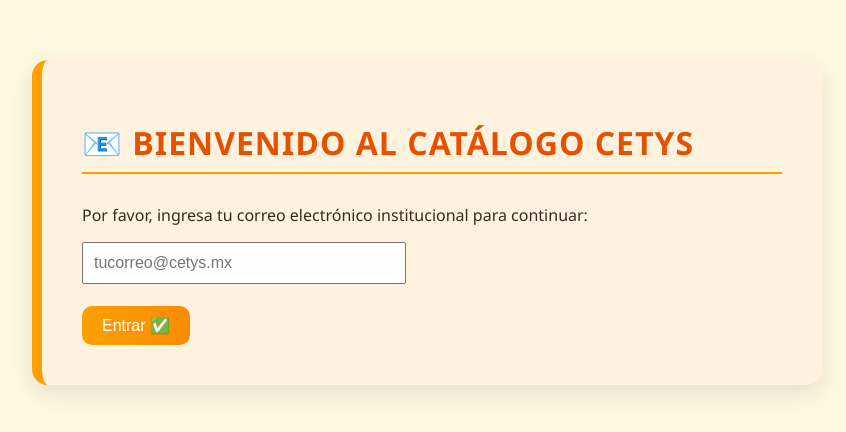
After one commit to edgardlt03/catalogo-cetys, a Flask app: page /registro in a window 1280 px wide. The commit adds this page. Shown: the top 432 px of the page, without its empty margins (213-1059 px from the left). Run offline with Flask 3, Linux system fonts and the light colour scheme.

Commit message:
Subiendo versión final del catálogo con registro y correo

```diff
--- a/app.py
+++ b/app.py
@@ -1,22 +1,68 @@
-from flask import Flask, render_template, request, redirect, send_from_directory, url_for
-from video.stream import video_bp
+from flask import Flask, render_template, request, redirect, send_from_directory, url_for, session
 import os
 import config
+import smtplib
+from email.mime.text import MIMEText
+from email.mime.multipart import MIMEMultipart
 
 app = Flask(__name__)
 app.config['UPLOAD_FOLDER'] = config.UPLOAD_FOLDER
+UPLOAD_BASE = "uploads"
+app.secret_key = "clave_super_secreta"  # cámbiala en producción
 
-#app.register_blueprint(video_bp)
+# --- FUNCIÓN PARA ENVIAR CORREO ---
+def enviar_correo(destinatario):
+    remitente = "juan.lupe.sacame@gmail.com"  # ✅ CAMBIA ESTO
+    contraseña = "fimy fuee pbzq hqfu"         # ✅ CONTRASEÑA DE APLICACIÓN
 
-UPLOAD_BASE = "uploads"
+    asunto = "Gracias por entrar a CETYSCatálogo"
+    cuerpo = "Hola, gracias por visitar CETYSCatálogo. ¡Esperamos que te sea útil!"
 
+    msg = MIMEMultipart()
+    msg["From"] = remitente
+    msg["To"] = destinatario
+    msg["Subject"] = asunto
+    msg.attach(MIMEText(cuerpo, "plain"))
+
+    try:
+        server = smtplib.SMTP("smtp.gmail.com", 587)
+        server.starttls()
+        server.login(remitente, contraseña)
+        server.send_message(msg)
+        server.quit()
+        print("✅ Correo enviado a", destinatario)
+    except Exception as e:
+        print("❌ Error enviando correo:", e)
+
+# --- RUTA DE REGISTRO ---
+@app.route('/registro', methods=["GET", "POST"])
+def registro():
+    if request.method == "POST":
+        correo = request.form.get("correo")
+        if correo:
+            session["correo"] = correo
+            enviar_correo(correo)
+            return redirect(url_for("index"))
+    return render_template("registro.html")
+
+# --- RUTA PARA CERRAR SESIÓN ---
+@app.route('/logout')
+def logout():
+    session.clear()
+    return redirect(url_for("registro"))
+
+# --- VISTA PRINCIPAL ---
 @app.route('/')
 def index():
-    print(">>> Entraste a index.html desde:", os.path.abspath("templates/index.html"))
-    return render_template('index.html')
+
+    if "correo" not in session:
+        return redirect(url_for("registro"))
+    return render_template("index.html")
 
 @app.route('/semestre')
 def seleccionar_semestre():
+    if "correo" not in session:
+        return redirect(url_for("registro"))
     carrera = request.args.get("carrera")
     if not carrera:
         return redirect(url_for("index"))
@@ -24,9 +70,10 @@
 
 @app.route("/materia")
 def seleccionar_materia():
+    if "correo" not in session:
+        return redirect(url_for("registro"))
     carrera = request.args.get("carrera")
     semestre = request.args.get("semestre")
-
     if not carrera or not semestre:
         return redirect(url_for("index"))
 
@@ -42,9 +89,12 @@
 
 @app.route("/archivos")
 def ver_archivos():
+    if "correo" not in session:
+        return redirect(url_for("registro"))
     carrera = request.args.get("carrera")
     semestre = request.args.get("semestre")
     materia = request.args.get("materia")
+
     ruta = os.path.join(UPLOAD_BASE, carrera, semestre, materia)
     os.makedirs(ruta, exist_ok=True)
     archivos = os.listdir(ruta)
@@ -52,6 +102,8 @@
 
 @app.route("/subir", methods=["POST"])
 def subir_archivo():
+    if "correo" not in session:
+        return redirect(url_for("registro"))
     archivo = request.files["archivo"]
     carrera = request.form["carrera"]
     semestre = request.form["semestre"]
@@ -65,13 +117,15 @@
 
 @app.route("/descargar/<archivo>")
 def descargar_archivo(archivo):
+    if "correo" not in session:
+        return redirect(url_for("registro"))
     carrera = request.args.get("carrera")
     semestre = request.args.get("semestre")
     materia = request.args.get("materia")
+
     ruta = os.path.join(UPLOAD_BASE, carrera, semestre, materia)
     return send_from_directory(ruta, archivo, as_attachment=True)
 
 if __name__ == '__main__':
     print(">>> Starting WebCraft...")
-    print(">>> Flask está usando templates desde:", app.template_folder)
     app.run(host='0.0.0.0', port=5050)
--- /dev/null
+++ b/templates/registro.html
@@ -0,0 +1,32 @@
+<!DOCTYPE html>
+<html lang="es">
+<head>
+  <meta charset="UTF-8">
+  <title>Registro - Catálogo CETYS</title>
+  <link rel="stylesheet" href="/static/style.css">
+</head>
+<body>
+  <div class="container">
+    <h1>📧 Bienvenido al Catálogo CETYS</h1>
+    <p>Por favor, ingresa tu correo electrónico institucional para continuar:</p>
+
+    <form method="post">
+      <input
+        type="email"
+        name="correo"
+        placeholder="tucorreo@cetys.mx"
+        required
+        style="padding: 10px; width: 100%; max-width: 300px; font-size: 16px;"
+      >
+      <br><br>
+      <button type="submit" style="padding: 10px 20px; font-size: 16px;">
+        Entrar ✅
+      </button>
+    </form>
+
+    {% if mensaje %}
+      <p style="color: green; margin-top: 20px;">{{ mensaje }}</p>
+    {% endif %}
+  </div>
+</body>
+</html>
```
Also changed, not shown: templates/index.html (+7 -0 lines).
